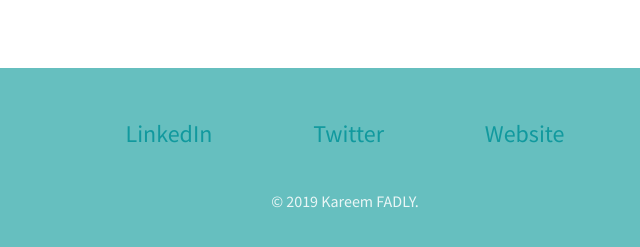
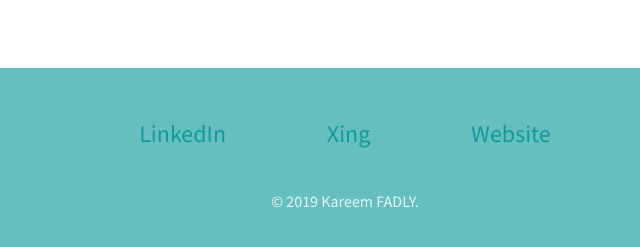
Before and after one commit to kareemfadly/mypageCSS, a plain HTML site: page index.html in a window 1280 px wide. Shown: the part 2789-3036 px from the top of the page, 295-935 px from the left. Drawn offline with nearby package versions, Linux system fonts and the light colour scheme.

Commit message:
update links

```diff
--- a/index.html
+++ b/index.html
@@ -48,8 +48,8 @@
 
 
   <div class="bottom-container">
-    <a class="footer-link" href="https://www.linkedin.com/kareemfadly">LinkedIn</a>
-    <a class="footer-link" href="https://twitter.com/kareemfadly">Twitter</a>
+    <a class="footer-link" href="https://www.linkedin.com/in/kareemfadly/">LinkedIn</a>
+    <a class="footer-link" href="https://www.xing.com/profile/Kareem_Fadly/cv">Xing</a>
     <a class="footer-link" href="https://www.aprikose-engineering.com/">Website</a>
     <p class="copyright">© 2019 Kareem FADLY.</p>
   </div>
```
